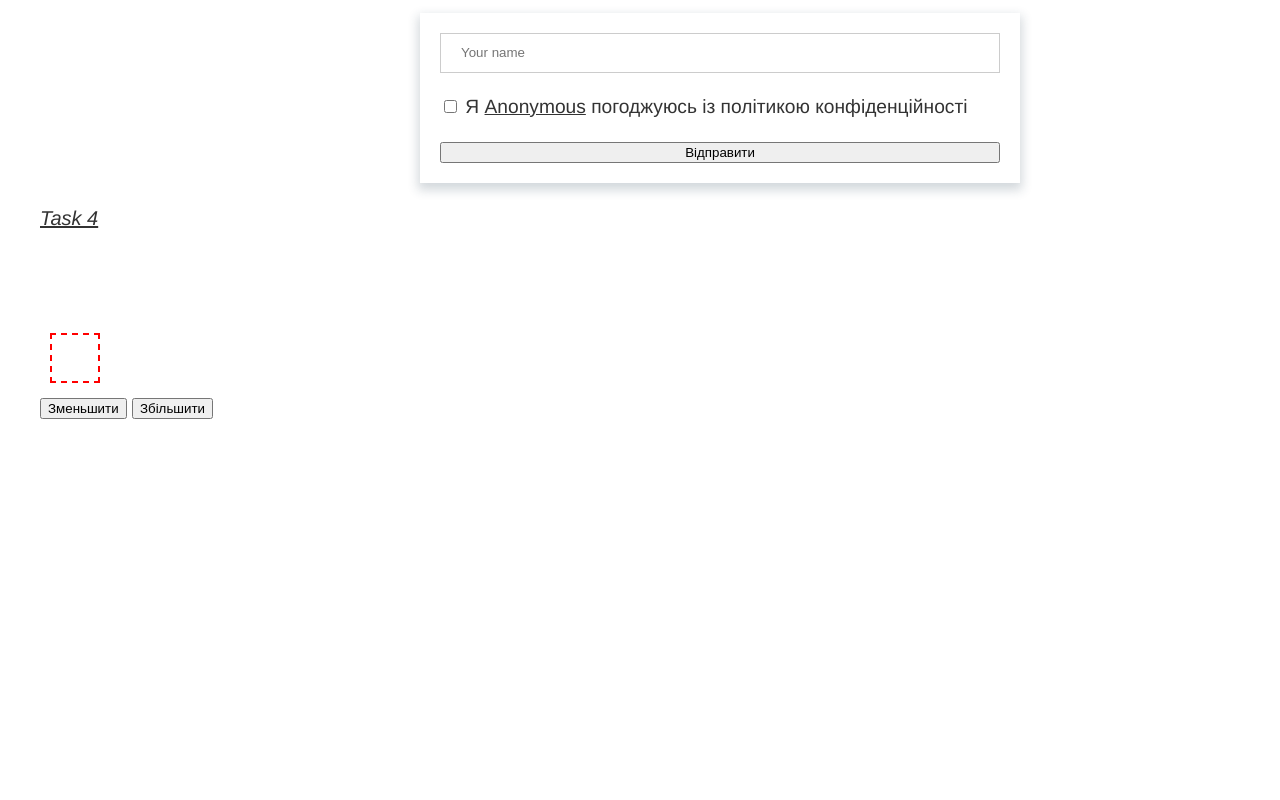
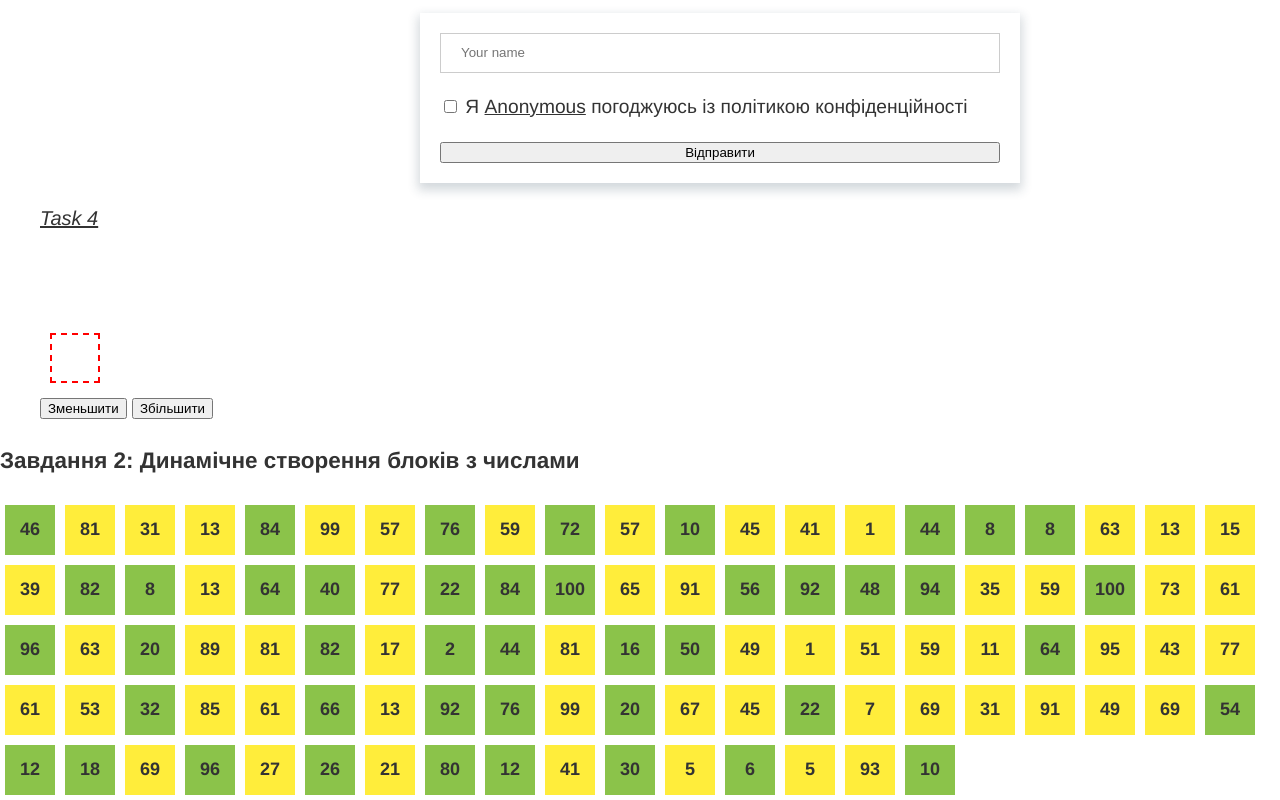
Before and after one commit to stanislavNemch/blended-javascript-07, a plain HTML site: page index.html in a window 1280 px wide. Shown: the part 969-1769 px from the top of the page. Before the commit the page ends 1390 px from the top, so only its background shows below. Drawn offline with Linux system fonts and the light colour scheme.

Commit message:
task 2 done

```diff
--- a/css/styles.css
+++ b/css/styles.css
@@ -59,8 +59,13 @@ ul {
     align-items: center;
     font-size: 18px;
     font-weight: 700;
+    margin: 5px;
+}
 
-    margin: 5px;
+.number:hover {
+    transform: scale(1.2);
+    transition: transform 0.2s;
+    cursor: pointer;
 }
 
 .even {
--- a/js/lesson-4.js
+++ b/js/lesson-4.js
@@ -99,3 +99,42 @@ newListItem2.insertAdjacentHTML(
 list.appendChild(newListItem2);
 // Очищення списку
 //list.innerHTML = "";
+
+// --------------------------------- Завдання 2 ---------------------------------
+// Створіть контейнер div (з класом number-container) в HTML-документі
+// та динамічно створіть 100 блоків (з класом number) наповнивши їх рандомними
+// числами від 1 до 100 і додайте їх до контейнера div(numberContainer).
+// Парні числа повинні мати зелений фон (додати клас even),
+// Непарні числа - жовтий фон (додати клас odd).
+
+// const randomNumber = () => Math.floor(Math.random() * 100) + 1;
+
+// Функція для генерації випадкового числа від 1 до 100
+const randomNumber = () => Math.floor(Math.random() * 100) + 1;
+
+// Створення контейнера div з класом number-container
+const numberContainer = document.createElement("div");
+numberContainer.classList.add("number-container");
+// Додавання контейнера до документу
+document.body.appendChild(numberContainer);
+// Створення заголовка для нового списку
+const addHeader = document.createElement("h3");
+// Встановлення тексту заголовку
+addHeader.textContent = "Завдання 2: Динамічне створення блоків з числами";
+// Додавання заголовку до контейнера
+numberContainer.parentNode.insertBefore(addHeader, numberContainer);
+
+// Створення 100 блоків div з класом number
+for (let i = 0; i < 100; i++) {
+    const number = document.createElement("div");
+    number.classList.add("number");
+    number.textContent = randomNumber();
+    // Додавання класу even або odd в залежності від парності числа
+    if (number.textContent % 2 === 0) {
+        number.classList.add("even");
+    } else {
+        number.classList.add("odd");
+    }
+    // Додавання блоку до контейнера
+    numberContainer.appendChild(number);
+}
```
